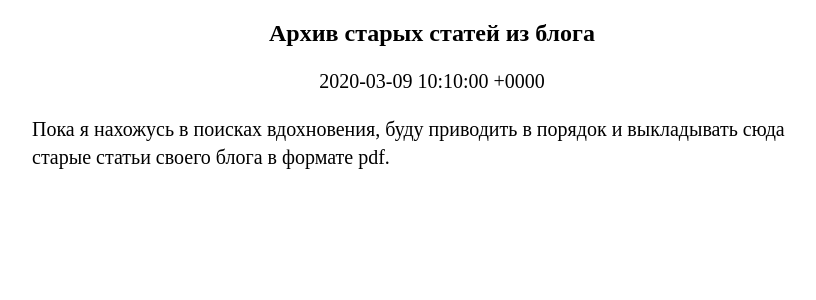
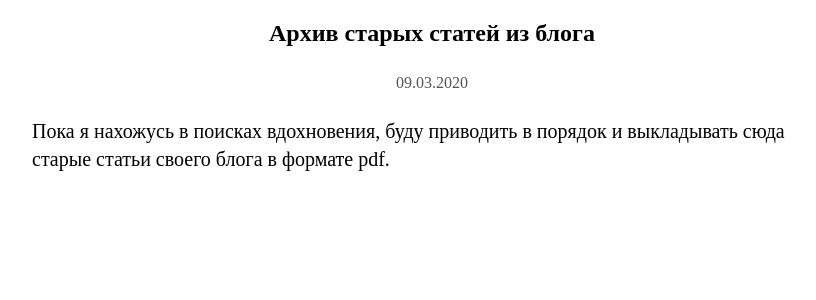
Before and after one commit to citrux/citrux.github.io, a Jekyll site: the page built from _posts/2020-03-09-old_articles.markdown, in a window 1280 px wide. Shown: the top 300 px of the page, without its empty margins (208-1024 px from the left). Built offline with Jekyll 4.4.1, drawn with Linux system fonts in a browser that asks for light colours.

Commit message:
Fix error in date format

```diff
--- a/_layouts/post.html
+++ b/_layouts/post.html
@@ -7,7 +7,7 @@ layout: default
     <h1 class="post-title p-name" itemprop="name headline">{{ page.title | escape }}</h1>
     <p class="post-meta">
       <time class="dt-published" datetime="{{ page.date | date_to_xmlschema }}" itemprop="datePublished">
-        {{ page.date | date: %Y-%m-%d }}
+        {{ page.date | date: "%d.%m.%Y" }}
       </time>
       {%- if page.author -%}
         • <span itemprop="author" itemscope itemtype="http://schema.org/Person"><span class="p-author h-card" itemprop="name">{{ page.author }}</span></span>
--- a/assets/main.css
+++ b/assets/main.css
@@ -11,3 +11,8 @@ p {
     font-size: 20px;
     line-height: 28px;
 }
+
+.dt-published {
+    font-size: 16px;
+    color: #555;
+}
```
